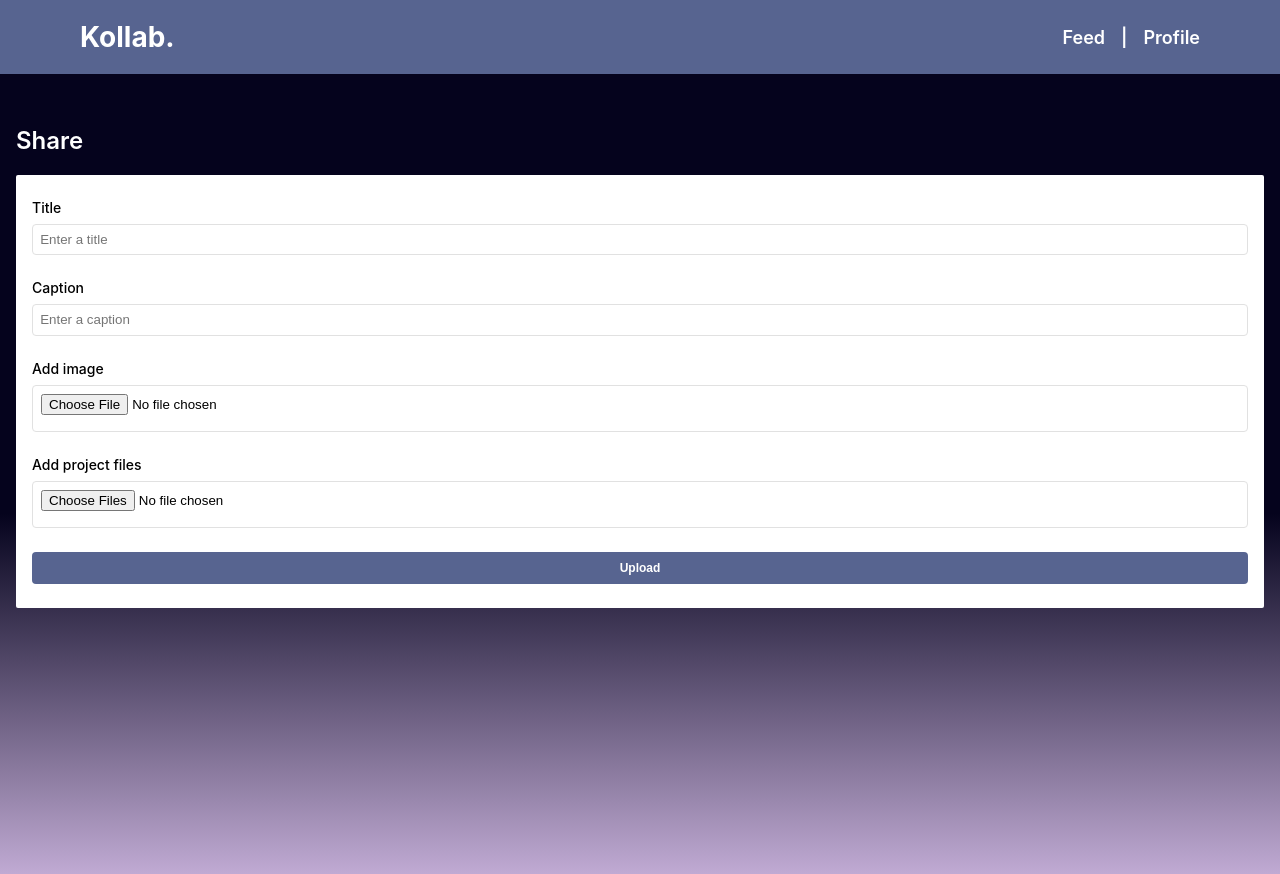
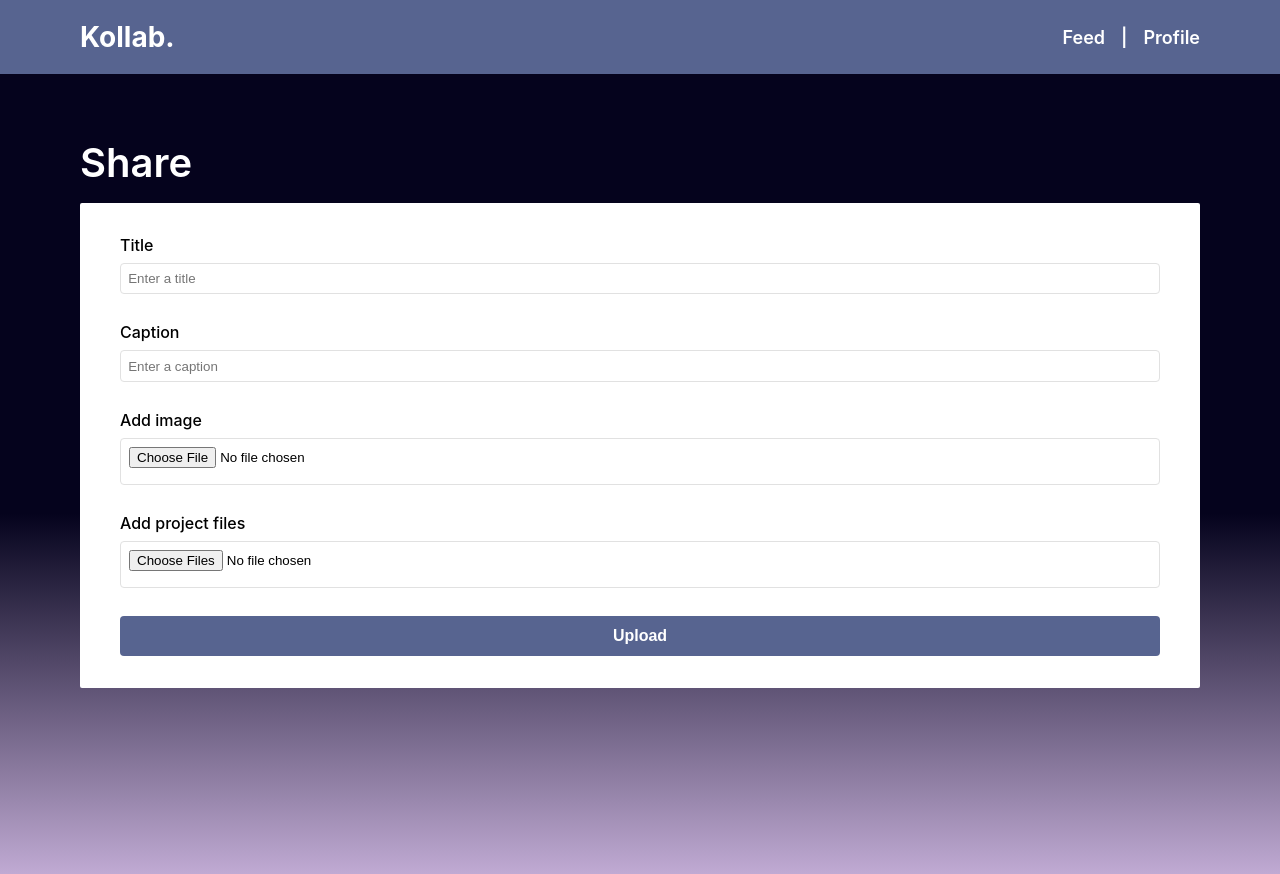
Before and after one commit to yakiv-k/kollab, a React (Create React App) app in the folder client/: page /upload in a window 1280 px wide. Built offline with nearby package versions, Linux system fonts and the light colour scheme.

Commit message:
Added Upload tablet styles

```diff
--- a/client/src/components/Upload/Upload.scss
+++ b/client/src/components/Upload/Upload.scss
@@ -1,18 +1,29 @@
+@use "../../styles/partials/mixins" as *;
 .upload {
   background: linear-gradient(to bottom, #05031d 55%, #c0aad3 100%);
   width: 100%;
   padding: 2rem 1rem;
   min-height: 100vh;
+  @include tablet {
+    padding: 2rem 5rem;
+  }
   &__content {
     background-color: #fff;
     display: flex;
     flex-direction: column;
     padding: 1.5rem 1rem;
     border-radius: 2px;
+    @include tablet {
+      padding: 2rem 2.5rem;
+    }
   }
   &__title {
     font-weight: 600;
     color: #fff;
+    @include tablet {
+      font-size: 2.5rem;
+      margin: 2rem 0 1rem 0;
+    }
   }
   &__form {
     display: flex;
@@ -25,14 +36,21 @@
     margin-bottom: 0.5rem;
     font-size: 14px;
     font-weight: 500;
+    @include tablet {
+      margin-bottom: 0.5rem;
+      font-size: 1rem;
+    }
   }
   &__input {
     margin-bottom: 1.5rem;
-        border: 1px solid #E1E1E1;
+    border: 1px solid #e1e1e1;
     border-radius: 4px;
     padding: 0.45rem;
+    @include tablet {
+      margin-bottom: 1.75rem;
+    }
     &:focus {
-            outline: 0.25px solid #AFAFAF;
+      outline: 0.25px solid #afafaf;
     }
     &--padding {
       padding: 0.5rem 0.5rem 1rem 0.5rem;
@@ -44,9 +62,13 @@
     height: 2rem;
     border-radius: 4px;
     background-color: #576490;
-        color: #FFF;
+    color: #fff;
     font-size: 0.75rem;
     font-weight: 700;
+    @include tablet {
+      height: 2.5rem;
+      font-size: 1rem;
+    }
     &:focus {
       outline: none;
     }
```
Lines whose indentation alone changed are shown as unchanged.
